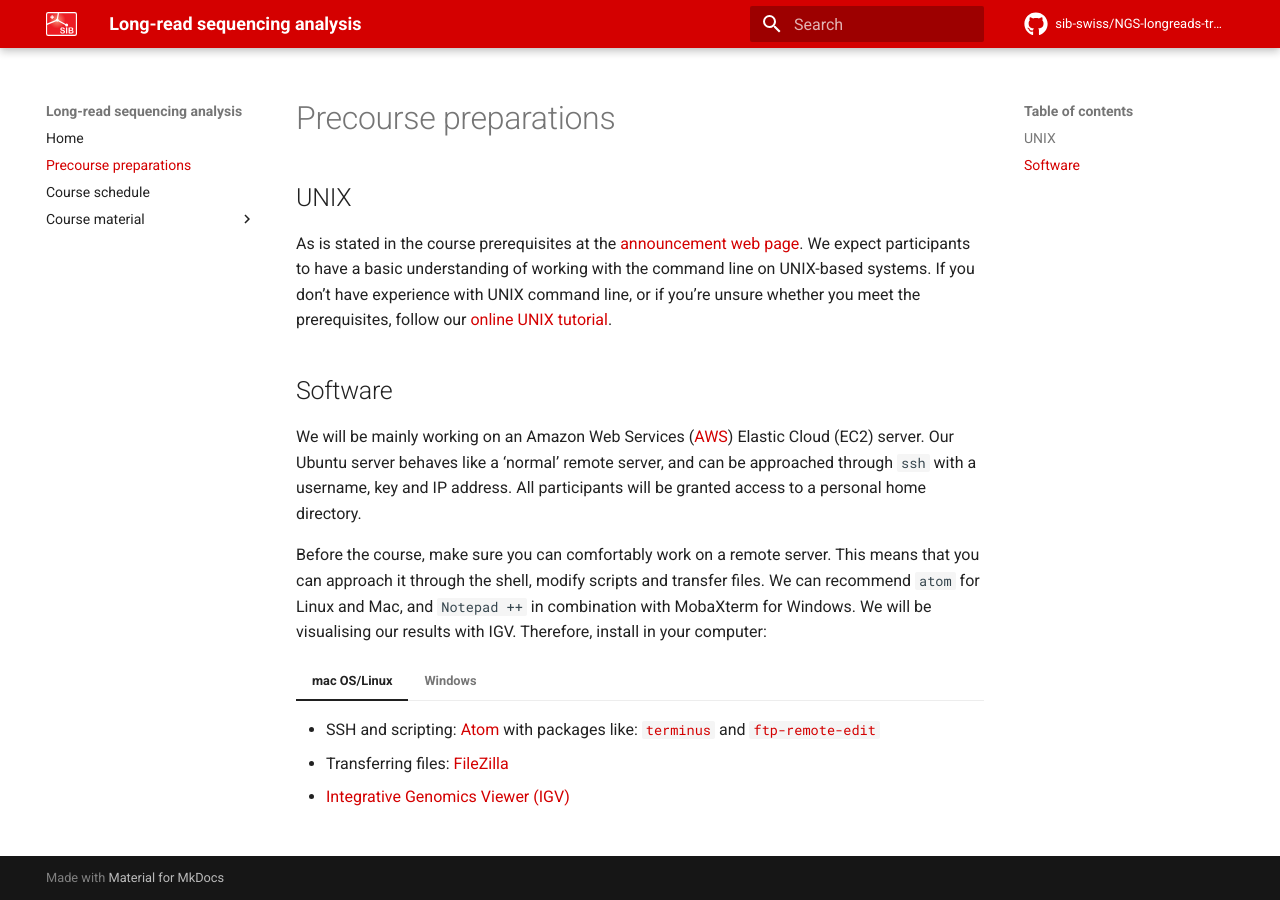
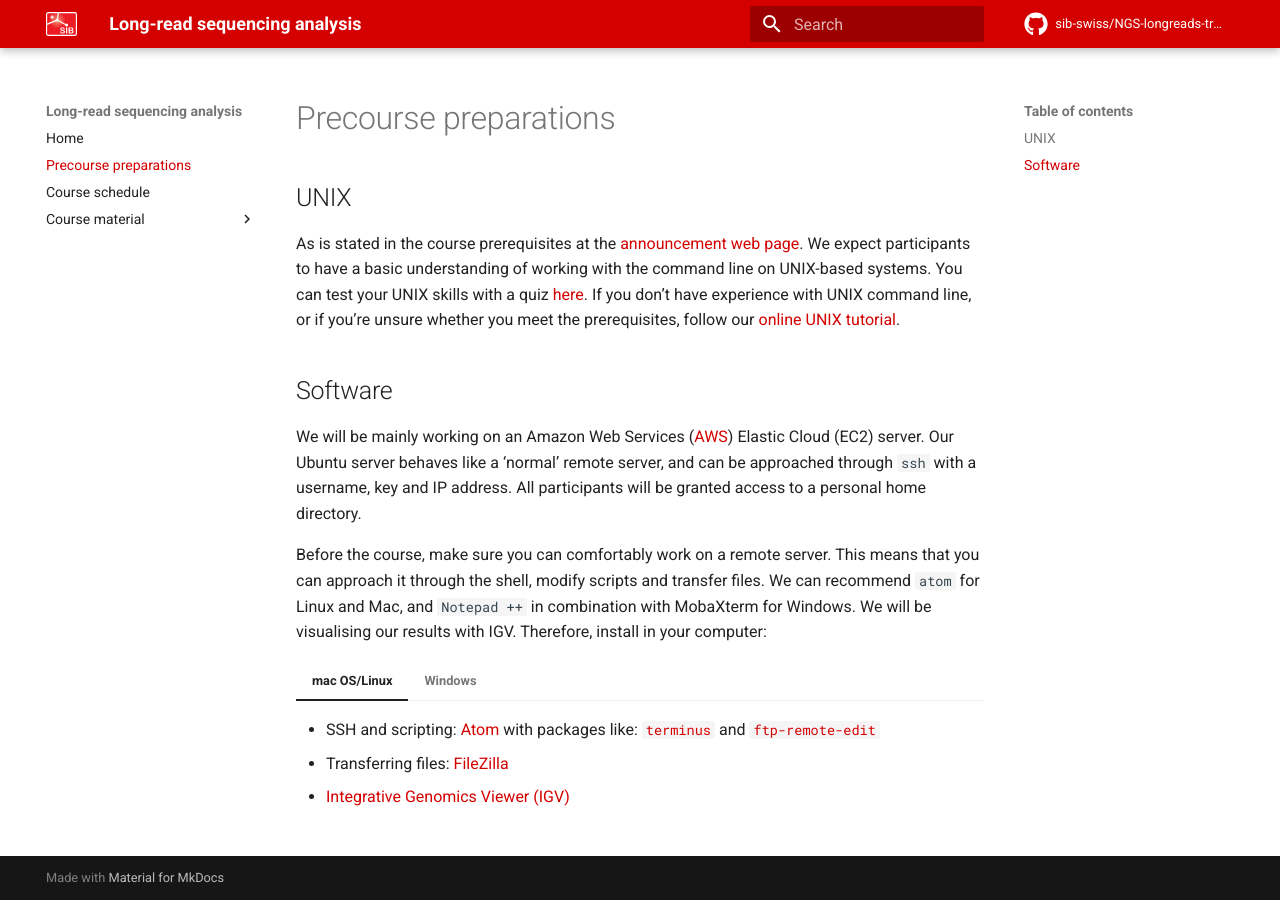
Before and after one commit to sib-swiss/NGS-longreads-training, an MkDocs documentation site: the page built from docs/precourse.md, in a window 1280 px wide. Built offline with MkDocs 1.6.1 and Material for MkDocs 9.7.7, drawn with Linux system fonts in a browser that asks for light colours; comment, search, counter and statistics services are not loaded.

Commit message:
added unix quiz

```diff
--- a/docs/precourse.md
+++ b/docs/precourse.md
@@ -1,7 +1,7 @@
 
 ## UNIX
 
-As is stated in the course prerequisites at the [announcement web page](https://www.sib.swiss/training/course/2020-11-NGS6). We expect participants to have a basic understanding of working with the command line on UNIX-based systems. If you don't have experience with UNIX command line, or if you're unsure whether you meet the prerequisites, follow our [online UNIX tutorial](https://edu.sib.swiss/pluginfile.php/2878/mod_resource/content/4/couselab-html/content.html).
+As is stated in the course prerequisites at the [announcement web page](https://www.sib.swiss/training/course/2020-11-NGS6). We expect participants to have a basic understanding of working with the command line on UNIX-based systems. You can test your UNIX skills with a quiz [here](https://docs.google.com/forms/d/e/1FAIpQLSd2BEWeOKLbIRGBT_aDEGPce1FOaVYBbhBiaqcaHoBKNB27MQ/viewform?usp=sf_link). If you don't have experience with UNIX command line, or if you're unsure whether you meet the prerequisites, follow our [online UNIX tutorial](https://edu.sib.swiss/pluginfile.php/2878/mod_resource/content/4/couselab-html/content.html).
 
 ## Software
 
```
